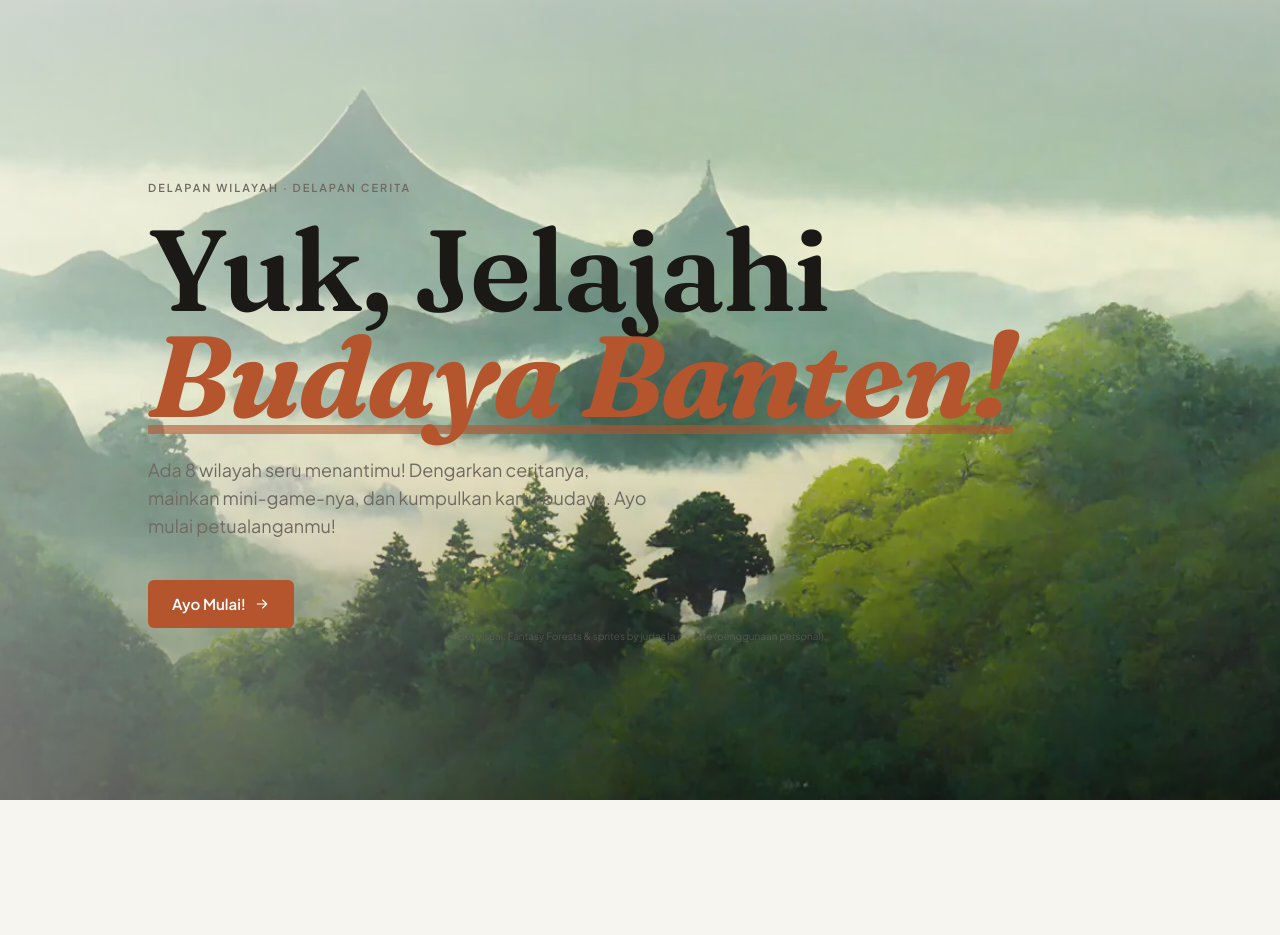
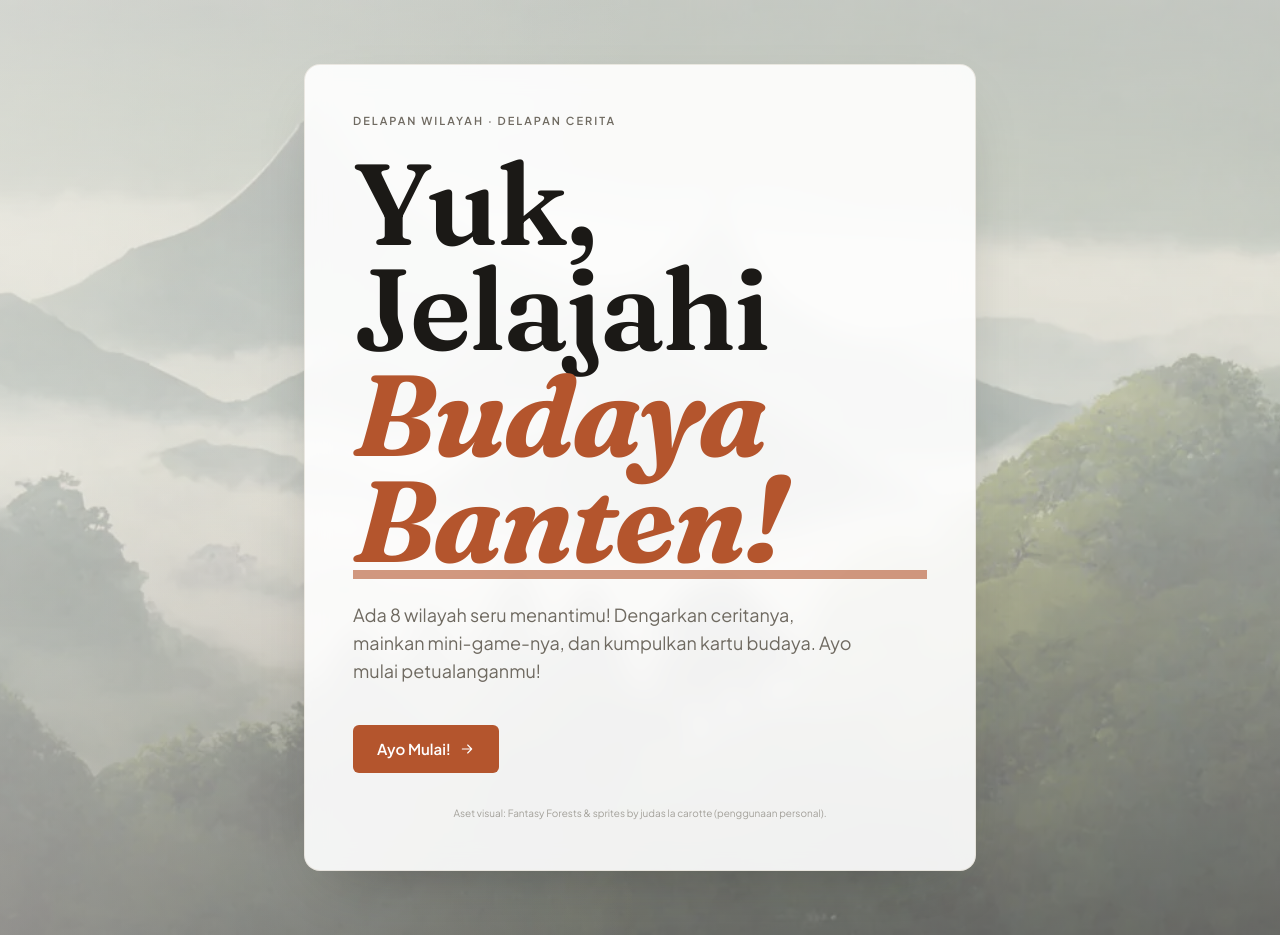
Before and after one commit to avruakeren/budayabanten, a React (Vite) app: page / in a window 1280 px wide. Before the commit the page ends 800 px from the top, so only its background shows below. Built offline with nearby package versions, Linux system fonts and the light colour scheme.

Commit message:
fix: harmoni warna landing page - panel paper di atas background pandeglang + overlay

```diff
--- a/src/screens/Homepage.jsx
+++ b/src/screens/Homepage.jsx
@@ -4,7 +4,6 @@ import { useGameState } from '../hooks/useGameState';
 import { audio } from '../lib/audio';
 import { Modal } from '../components/ui/Modal';
 import { Button } from '../components/ui/Button';
-// BantenBackdrop diganti dengan background aset pandeglang.webp
 import { ArrowRightIcon } from '../components/Icons';
 
 const EASE = [0.22, 1, 0.36, 1];
@@ -63,6 +62,7 @@ export function Homepage() {
       className="relative min-h-[100dvh] overflow-hidden"
       onPointerMove={handlePointerMove}
     >
+      {/* Background layer: foto + Ken Burns + parallax + overlay harmonis */}
       <motion.div
         aria-hidden="true"
         className="pointer-events-none absolute inset-0 overflow-hidden"
@@ -72,27 +72,35 @@ export function Homepage() {
           src="/assets/backgrounds/pandeglang.webp"
           alt=""
           className="absolute inset-0 h-full w-full object-cover"
+          style={{ filter: 'saturate(0.55) brightness(0.85)' }}
           loading="eager"
           decoding="async"
-          initial={reduceMotion ? { scale: 1, x: 0, y: 0 } : { scale: 1, x: 0, y: 0 }}
+          initial={{ scale: 1, x: 0, y: 0 }}
           animate={
             reduceMotion
               ? { scale: 1, x: 0, y: 0 }
-              : { scale: [1, 1.08, 1], x: [0, -14, 0], y: [0, -10, 0] }
+              : { scale: [1, 1.08, 1], x: [0, -16, 0], y: [0, -10, 0] }
           }
           transition={
             reduceMotion
               ? { duration: 0 }
-              : { duration: 24, repeat: Infinity, ease: 'easeInOut' }
+              : { duration: 26, repeat: Infinity, ease: 'easeInOut' }
           }
-          style={{ transformOrigin: 'center center' }}
         />
-        <div className="absolute inset-0 bg-gradient-to-b from-paper/65 via-paper/15 to-ink/45" />
-        <div className="absolute inset-0 bg-gradient-to-r from-paper/40 via-transparent to-transparent" />
+        {/* Overlay paper-tint untuk harmoni dengan palet app */}
+        <div className="absolute inset-0 bg-paper/55" />
+        <div className="absolute inset-0 bg-gradient-to-b from-paper/40 via-transparent to-ink/35" />
+        <div className="absolute inset-0 bg-gradient-to-r from-paper/30 via-transparent to-transparent" />
       </motion.div>
 
-      <div className="relative mx-auto flex min-h-[100dvh] w-full max-w-5xl flex-col px-5 pb-8 pt-12 sm:pt-16">
-        <div className="flex flex-1 flex-col justify-center py-14">
+      {/* Konten utama dalam panel paper */}
+      <div className="relative mx-auto flex min-h-[100dvh] w-full max-w-5xl flex-col items-center justify-center px-5 py-12 sm:py-16">
+        <motion.div
+          initial={reduceMotion ? false : { opacity: 0, y: 20 }}
+          animate={{ opacity: 1, y: 0 }}
+          transition={{ duration: 0.6, ease: EASE }}
+          className="w-full max-w-2xl rounded-2xl border border-line/70 bg-surface/90 p-8 shadow-[0_24px_60px_-30px_rgba(27,25,22,0.35)] backdrop-blur-md sm:p-12"
+        >
           <Reveal delay={0} reduceMotion={reduceMotion}>
             <p className="eyebrow">Delapan Wilayah · Delapan Cerita</p>
           </Reveal>
@@ -148,10 +156,10 @@ export function Homepage() {
             </div>
           </Reveal>
 
-          <p className="pb-2 text-center text-[10px] leading-relaxed text-muted/60">
+          <p className="mt-8 text-center text-[10px] leading-relaxed text-muted/60">
             Aset visual: Fantasy Forests &amp; sprites by judas la carotte (penggunaan personal).
           </p>
-        </div>
+        </motion.div>
       </div>
 
       <Modal
```
